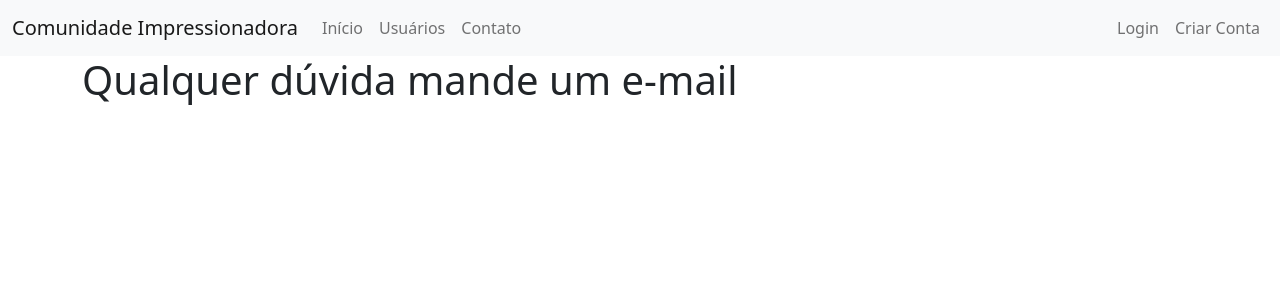
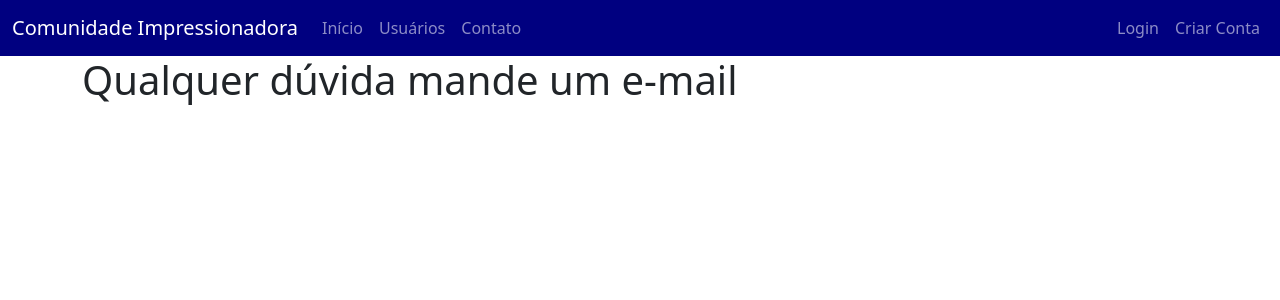
Before and after one commit to joaoalexandre65/comunidadejoao, a Flask app: page /contato in a window 1280 px wide. Shown: the top 300 px of the page. Run offline with Flask 3, Linux system fonts and the light colour scheme.

Commit message:
Update navbar.html

```diff
--- a/comunidadeimpressionadora/templates/navbar.html
+++ b/comunidadeimpressionadora/templates/navbar.html
@@ -1,4 +1,4 @@
-<nav class="navbar navbar-expand-lg navbar-light bg-light">
+<nav class="navbar navbar-expand-lg navbar-dark" style="background-color: #000080;">
         <div class="container-fluid">
             <a class="navbar-brand" href="{{ url_for('home') }}">Comunidade Impressionadora</a>
             <button class="navbar-toggler" type="button" data-bs-toggle="collapse" data-bs-target="#navbarNav" aria-controls="navbarNav" aria-expanded="false" aria-label="Toggle navigation">
```
